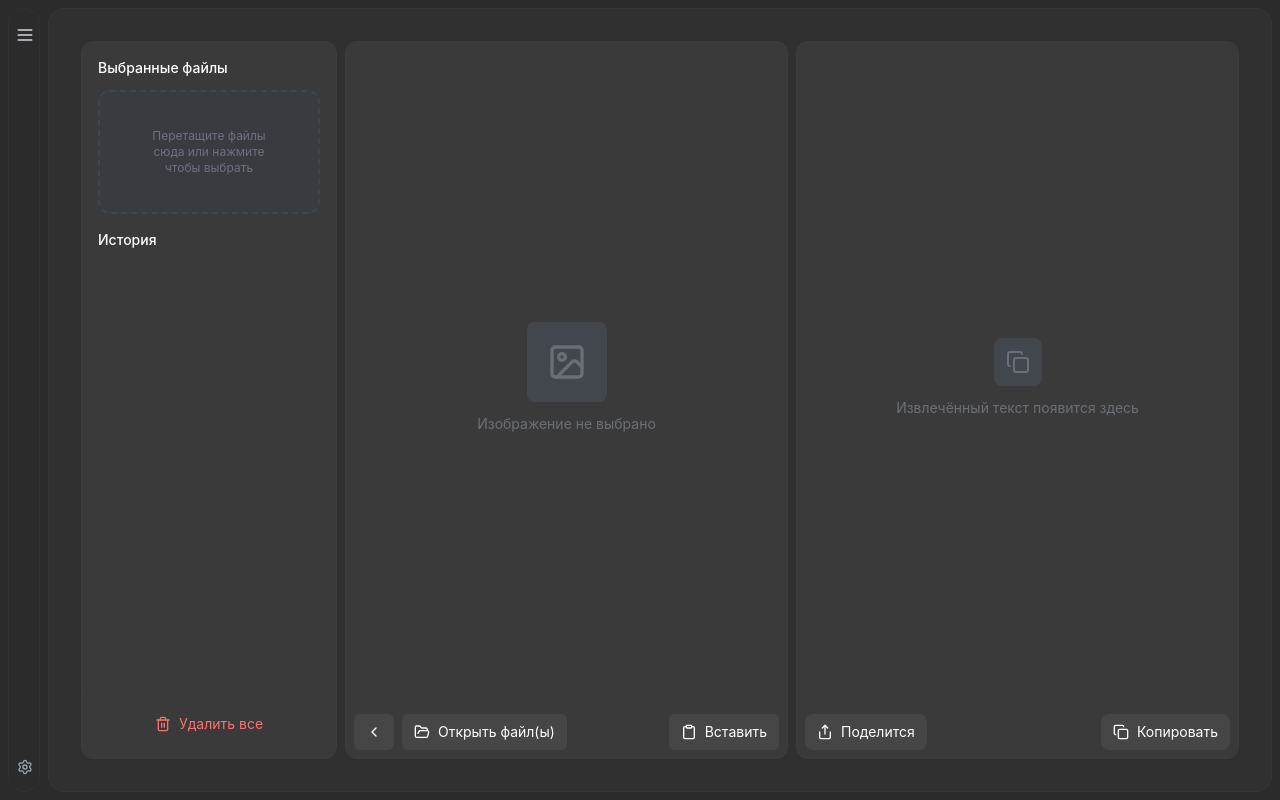
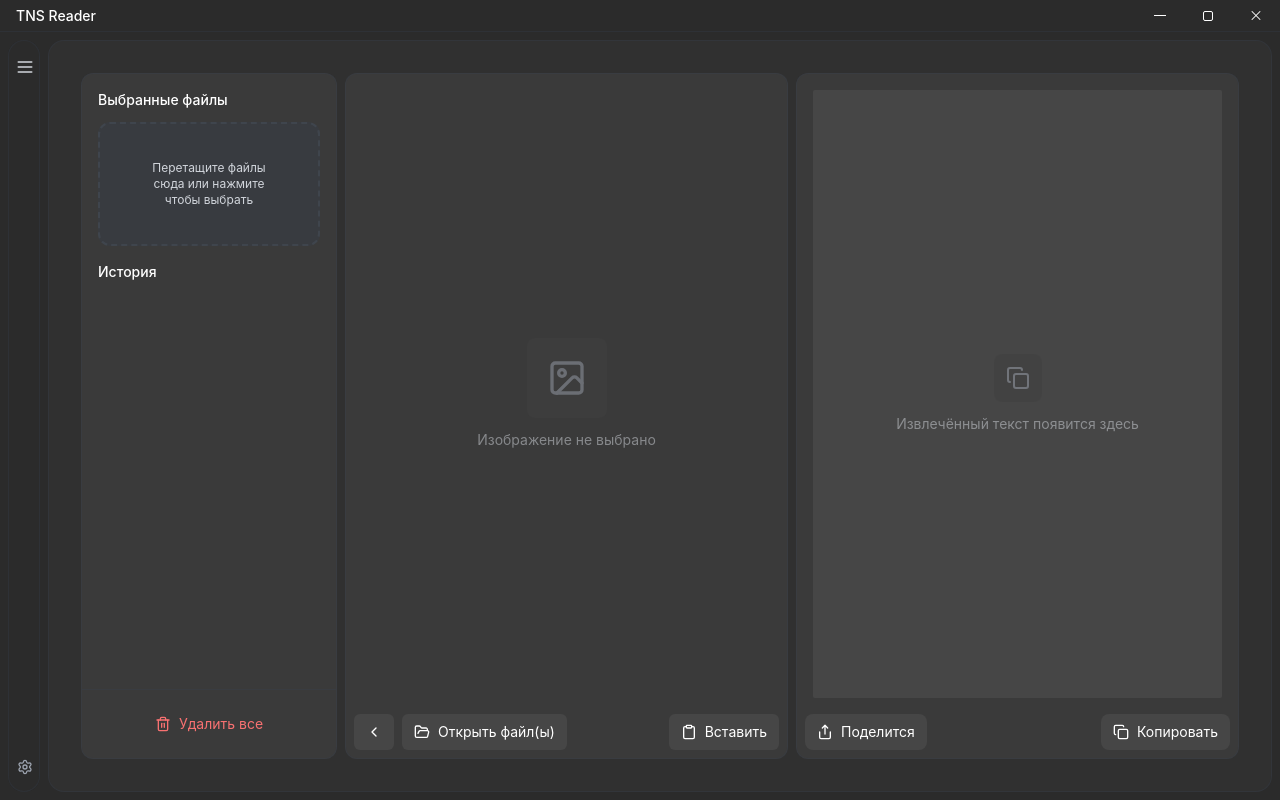
Before and after one commit to aleksgov/tns-reader-app, a React (Create React App) app: page / in a window 1280 px wide. Built offline with nearby package versions, Linux system fonts and the light colour scheme.

Commit message:
feat(app): add custom title bar

```diff
--- a/electron/preload.js
+++ b/electron/preload.js
@@ -1,5 +1,8 @@
 const { contextBridge, ipcRenderer } = require('electron');
 
 contextBridge.exposeInMainWorld('electronAPI', {
-    recognize: (imagePath) => ipcRenderer.invoke('recognize', imagePath)
+    recognize: (imagePath) => ipcRenderer.invoke('recognize', imagePath),
+    minimize: () => ipcRenderer.invoke('window-minimize'),
+    maximize: () => ipcRenderer.invoke('window-maximize'),
+    close: () => ipcRenderer.invoke('window-close')
 });
--- a/src/App.js
+++ b/src/App.js
@@ -7,6 +7,7 @@ export default function ImageToTextApp() {
     const [isMenuOpen, setIsMenuOpen] = useState(false);
     const [isSidebarOpen, setIsSidebarOpen] = useState(true);
     const [history, setHistory] = useState([]);
+    const [isTextAreaFocused, setIsTextAreaFocused] = useState(false);
 
     // загрузка истории при запуске
     useEffect(() => {
@@ -62,8 +63,59 @@ export default function ImageToTextApp() {
         setExtractedText('some text');
     };
 
+    const handleMinimize = () => {
+        if (window.electronAPI) {
+            window.electronAPI.minimize();
+        }
+    };
+
+    const handleMaximize = () => {
+        if (window.electronAPI) {
+            window.electronAPI.maximize();
+        }
+    };
+
+    const handleClose = () => {
+        if (window.electronAPI) {
+            window.electronAPI.close();
+        }
+    };
+
     return (
         <div className="h-screen bg-gradient-to-br bg-[#2b2b2b] flex flex-col">
+            {/* напишем кастомный заголовок для приложения так как мне не нравится изменение цвета заголовка windows  */}
+            <div className="bg-[#2b2b2b] border-b border-gray-700/30 flex items-stretch justify-between h-8" style={{"-webkit-app-region": "drag"}}>
+                <div className="text-white text-sm font-medium px-4 flex items-center h-full">TNS Reader</div>
+                                <div className="flex h-full" style={{"-webkit-app-region": "no-drag"}}>
+                    {/* кнопка сворачивания */}
+                    <button
+                        onClick={handleMinimize}
+                        className="w-12 flex-1 flex items-center justify-center hover:bg-gray-600/50 transition-colors"
+                    >
+                        <div className="w-3 h-px bg-white"></div>
+                    </button>
+                    {/* кнопка разворачивания */}
+                    <button
+                        onClick={handleMaximize}
+                        className="w-12 flex-1 flex items-center justify-center hover:bg-gray-600/50 transition-colors"
+                    >
+                        <div className="w-2.5 h-2.5 border-[1.5px] border-white rounded-sm"></div>
+                    </button>
+                    {/* кнопка закрытия */}
+                    <button
+                        onClick={handleClose}
+                        className="w-12 flex-1 flex items-center justify-center hover:bg-red-600 transition-colors"
+                    >
+                        <div className="w-3 h-3 relative">
+                            <div className="absolute inset-0 flex items-center justify-center">
+                                <div className="w-3 h-px bg-white rotate-45"></div>
+                                <div className="w-3 h-px bg-white -rotate-45 absolute"></div>
+                            </div>
+                        </div>
+                    </button>
+
+                </div>
+            </div>
             <div className="flex flex-1 p-2 gap-2">
                 {/* Боковая панель меню */}
                 <div className={`bg-[#2b2b2b] backdrop-blur-sm rounded-2xl border border-gray-700/30 flex flex-col transition-all duration-300 overflow-hidden ${isMenuOpen ? 'w-72' : 'w-8'}`}>
@@ -100,9 +152,9 @@ export default function ImageToTextApp() {
                                     />
                                     <label
                                         htmlFor="file-upload"
-                                        className="cursor-pointer block hover:bg-gray-600/20 p-3 rounded-lg transition-colors"
+                                        className="cursor-pointer block hover:bg-gray-700/30 p-3 rounded-lg transition-colors"
                                     >
-                                        <div className="text-gray-500 text-xs">Перетащите файлы сюда или нажмите чтобы выбрать</div>
+                                        <div className="text-gray-300 text-xs">Перетащите файлы сюда или нажмите чтобы выбрать</div>
                                     </label>
                                 </div>
                             </div>
@@ -167,10 +219,10 @@ export default function ImageToTextApp() {
                                     />
                                 ) : (
                                     <div className="text-center opacity-50">
-                                        <div className="w-20 h-20 bg-gray-600 rounded-lg flex items-center justify-center mx-auto mb-3">
+                                        <div className="w-20 h-20 bg-[#404040] rounded-lg flex items-center justify-center mx-auto mb-3">
                                             <Image className="w-10 h-10 text-gray-400" />
                                         </div>
-                                        <p className="text-gray-400 text-sm">Изображение не выбрано</p>
+                                        <p className="text-gray-300 text-sm">Изображение не выбрано</p>
                                     </div>
                                 )}
                             </div>
@@ -196,18 +248,24 @@ export default function ImageToTextApp() {
 
                         {/* Область для текста */}
                         <div className="flex-1 bg-[#3a3a3a] backdrop-blur-sm rounded-xl border border-gray-700/30 flex flex-col p-4">
-                            <div className="flex-1 overflow-auto">
-                                {extractedText ? (
-                                    <div className="text-gray-200 text-sm leading-relaxed whitespace-pre-wrap">
-                                        {extractedText}
-                                    </div>
-                                ) : (
-                                    <div className="flex items-center justify-center h-full text-center opacity-50">
+                            <div className="flex-1 overflow-hidden relative">
+                                <textarea
+                                    value={extractedText}
+                                    onChange={(e) => setExtractedText(e.target.value)}
+                                    onFocus={() => setIsTextAreaFocused(true)}
+                                    onBlur={() => setIsTextAreaFocused(false)}
+                                    placeholder=""
+                                    className={`w-full h-full resize-none outline-none text-gray-200 text-sm leading-relaxed rounded-sm transition-colors p-3 ${
+                                        isTextAreaFocused ? 'bg-[#272727]' : 'bg-[#464646]'
+                                    }`}
+                                />
+                                {!extractedText && !isTextAreaFocused && (
+                                    <div className="absolute inset-0 flex items-center justify-center text-center opacity-50 pointer-events-none">
                                         <div>
-                                            <div className="w-12 h-12 bg-gray-600 rounded-lg flex items-center justify-center mx-auto mb-3">
+                                            <div className="w-12 h-12 bg-[#404040] rounded-lg flex items-center justify-center mx-auto mb-3">
                                                 <Copy className="w-6 h-6 text-gray-400" />
                                             </div>
-                                            <p className="text-gray-400 text-sm">Извлечённый текст появится здесь</p>
+                                            <p className="text-gray-300 text-sm">Извлечённый текст появится здесь</p>
                                         </div>
                                     </div>
                                 )}
```
Also changed, not shown: electron/main.cjs (+25 -3 lines).
